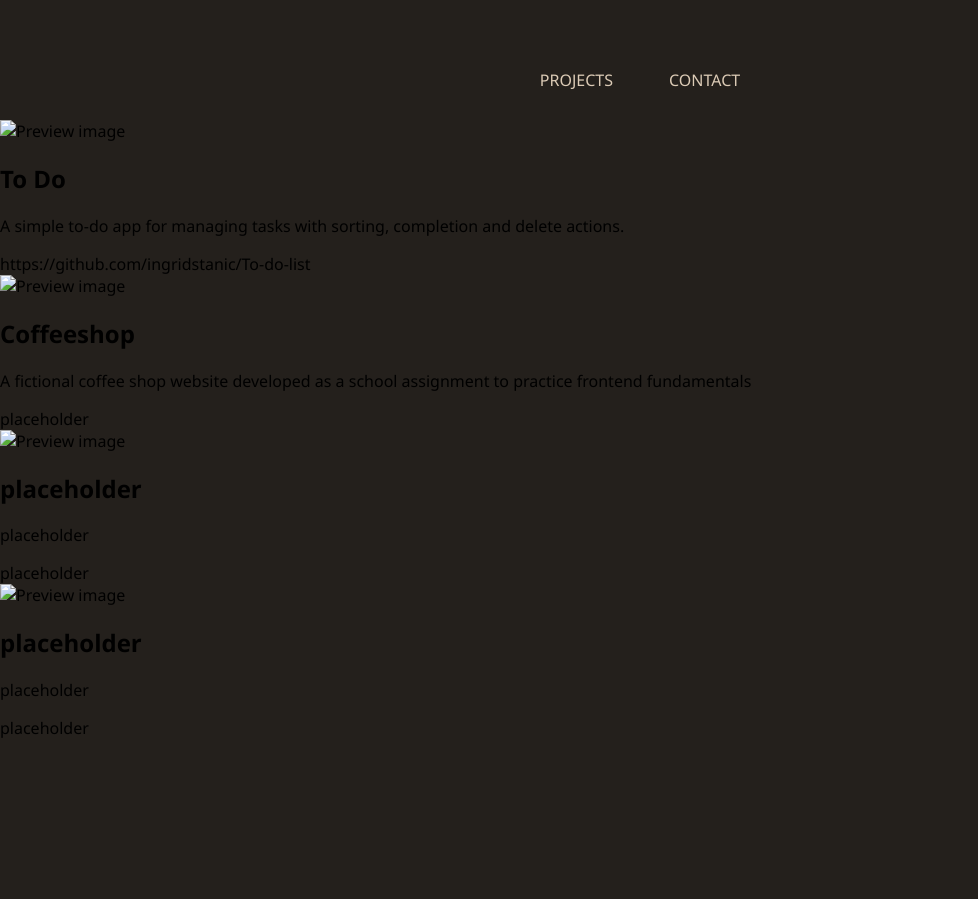
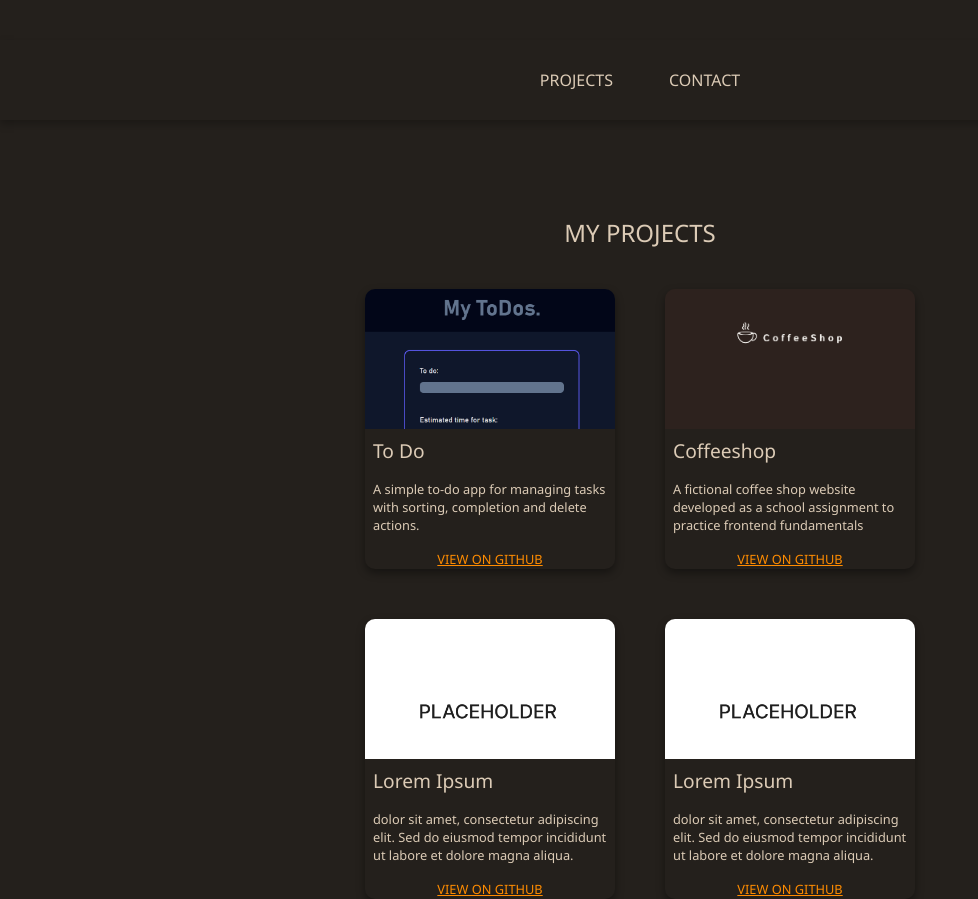
Before and after one commit to ingridstanic/portfolio-v2, a website built with Vite: page index.html in a window 1280 px wide. Shown: the part 680-1579 px from the top of the page, without its empty margins (0-978 px from the left). Before the commit the page ends 1419 px from the top, so only its background shows below. Built offline with nearby package versions, Linux system fonts and the light colour scheme; files whose address does not match are found by name.

Commit message:
implemented style to my projects

```diff
--- a/index.html
+++ b/index.html
@@ -35,11 +35,12 @@
         <li><a href="#contact">Contact</a></li>
       </ul>
     </nav>
-    <main>
-      <section id="projects"></section>
-    </main>
-    <footer>
-      <section id="contact"></section>
+    <section id="projects" class="projectSection">
+      <h1>My Projects</h1>
+      <div class="projectContainer" id="projects-container"></div>
+    </section>
+    <footer id="contact">
+      <section class="contactContainer" id="contact-container"></section>
     </footer>
     <script type="module" src="/src/main.ts"></script>
   </body>
--- a/src/Utils/projectsHTML.ts
+++ b/src/Utils/projectsHTML.ts
@@ -1,7 +1,7 @@
 import type { Project } from "../models/Project";
 
 export const HtmlForProjects = (myProjects: Project[]) => {
-  const projectContainer = document.getElementById("projects");
+  const projectContainer = document.getElementById("projects-container");
   if (!projectContainer) return;
 
   myProjects.forEach((project) => {
@@ -12,6 +12,7 @@ export const HtmlForProjects = (myProjects: Project[]) => {
     const infoContainer = document.createElement("div");
     const title = document.createElement("h2");
     const info = document.createElement("p");
+    const linkContainer = document.createElement("div");
     const link = document.createElement("a");
 
     //Change element
@@ -22,13 +23,17 @@ export const HtmlForProjects = (myProjects: Project[]) => {
     infoContainer.className = "infoContainer";
     title.innerHTML = project.title;
     info.innerHTML = project.info;
-    link.innerHTML = project.githublink;
+    linkContainer.className = "linkContainer";
+    link.innerHTML = "view on github";
+    link.href = project.githublink;
+    link.target = "_blank";
 
     //Place element
     imgContainer.appendChild(img);
+    linkContainer.appendChild(link);
     infoContainer.appendChild(title);
     infoContainer.appendChild(info);
-    infoContainer.appendChild(link);
+    infoContainer.appendChild(linkContainer);
 
     projectCard.appendChild(imgContainer);
     projectCard.appendChild(infoContainer);
--- a/src/data/projectList.ts
+++ b/src/data/projectList.ts
@@ -1,28 +1,28 @@
 import { Project } from "../models/Project";
 
-const project1: Project = new Project(
-  "placeholder",
+const toDo: Project = new Project(
+  "assets/To-do.png",
   "To Do",
   "A simple to-do app for managing tasks with sorting, completion and delete actions.",
   "https://github.com/ingridstanic/To-do-list",
 );
-const project2: Project = new Project(
-  "placeholder",
+const coffeeShop: Project = new Project(
+  "assets/CoffeeShop.png",
   "Coffeeshop",
   "A fictional coffee shop website developed as a school assignment to practice frontend fundamentals",
   "placeholder",
 );
 const project3: Project = new Project(
-  "placeholder",
-  "placeholder",
-  "placeholder",
+  "assets/placeholder.png",
+  "Lorem Ipsum",
+  "dolor sit amet, consectetur adipiscing elit. Sed do eiusmod tempor incididunt ut labore et dolore magna aliqua.",
   "placeholder",
 );
 const project4: Project = new Project(
-  "placeholder",
-  "placeholder",
-  "placeholder",
+  "assets/placeholder.png",
+  "Lorem Ipsum",
+  "dolor sit amet, consectetur adipiscing elit. Sed do eiusmod tempor incididunt ut labore et dolore magna aliqua.",
   "placeholder",
 );
 
-export const myProjects: Project[] = [project1, project2, project3, project4];
+export const myProjects: Project[] = [toDo, coffeeShop, project3, project4];
--- a/src/scss/_navbar.scss
+++ b/src/scss/_navbar.scss
@@ -1,6 +1,7 @@
 @use "variables" as *;
 
 .navContainer {
+  box-shadow: $box-shadow;
   .navbar {
     display: flex;
     justify-content: center;
@@ -23,7 +24,8 @@
         transition: $transition;
 
         &:hover {
-          outline: solid 2px #ff8c00;
+          outline: solid 2px $accent;
+          transform: scale(1.2);
         }
       }
     }
--- /dev/null
+++ b/src/scss/_projects.scss
@@ -0,0 +1,88 @@
+@use "variables" as *;
+
+.projectSection {
+  place-items: center;
+
+  h1 {
+    color: $secondary;
+    font-size: 1.5em;
+    font-weight: 400;
+    text-transform: uppercase;
+    padding: $padding-md;
+    margin-top: $margin-xlg;
+    margin-bottom: $margin-lg;
+  }
+
+  .projectContainer {
+    display: flex;
+    flex-direction: column;
+    gap: 30px;
+
+    .projectCard {
+      height: 280px;
+      width: 250px;
+      box-shadow: $card-shadow;
+      border-radius: 10px;
+      overflow: hidden;
+
+      .imgContainer {
+        width: 100%;
+        height: 50%;
+        overflow: hidden;
+
+        img {
+          width: 100%;
+        }
+      }
+
+      .infoContainer {
+        height: 50%;
+
+        h2 {
+          font-size: 1.2em;
+          font-weight: 500;
+          color: $secondary;
+          padding: $padding-sm;
+          margin: 0;
+        }
+
+        p {
+          color: $secondary;
+          font-size: 0.8em;
+          padding: $padding-sm;
+          margin: 0;
+        }
+      }
+
+      .linkContainer {
+        display: flex;
+        justify-content: center;
+
+        a {
+          font-size: 0.8em;
+          color: $accent;
+          text-transform: uppercase;
+          margin: $margin-sm;
+          transition: $transition;
+
+          &:hover {
+            transform: scale(1.2);
+          }
+        }
+      }
+    }
+  }
+}
+
+@media screen and (min-width: $tablet_breakpoint) {
+  .projectSection .projectContainer {
+    display: grid;
+    grid-template-columns: (1fr 1fr);
+  }
+}
+
+@media screen and (min-width: $desktop_breakpoint) {
+  .projectSection .projectContainer {
+    gap: 50px;
+  }
+}
--- a/src/scss/_reset.scss
+++ b/src/scss/_reset.scss
@@ -11,4 +11,5 @@ body {
   font-size: $fontSize;
   font-family: $fontFamily;
   background-color: $primary;
+  scroll-behavior: smooth;
 }
--- a/src/scss/_variables.scss
+++ b/src/scss/_variables.scss
@@ -6,22 +6,24 @@ $fontSize: 16px;
 // colors
 $primary: #24201c;
 $secondary: #dccbb6;
+$accent: #ff8c00;
 
 // button colors
 $button_bg: #6f7f3a;
 $button_hover: #515d2a;
 
 // shadows and overlays
-$box-shadow: 0 4px 8px rgba(0, 0, 0, 0.35);
+$box-shadow: 0 4px 8px rgba(0, 0, 0, 0.25);
+$card-shadow: 0 4px 8px rgba(0, 0, 0, 0.4);
 $inset: inset 0 2px 4px rgba(0, 0, 0, 0.3);
 $overlay: rgba(0, 0, 0, 0.45);
-$transition: 0.2s ease;
+$transition: 0.2s ease-in-out;
 
 // padding, margin... har bara skapat ungefär kan ändras
 $margin-sm: 0.5rem;
 $margin-md: 1rem;
 $margin-lg: 1.5rem;
-$margin-xlg: 2.5rem;
+$margin-xlg: 5rem;
 
 $padding-sm: 0.5rem;
 $padding-md: 1rem;
--- a/src/scss/style.scss
+++ b/src/scss/style.scss
@@ -2,3 +2,4 @@
 @use "variables" as *;
 @use "header";
 @use "navbar";
+@use "projects";
```
Also changed, not shown: public/assets/CoffeeShop.png (added), public/assets/To-do.png (added), public/assets/placeholder.png (added).
